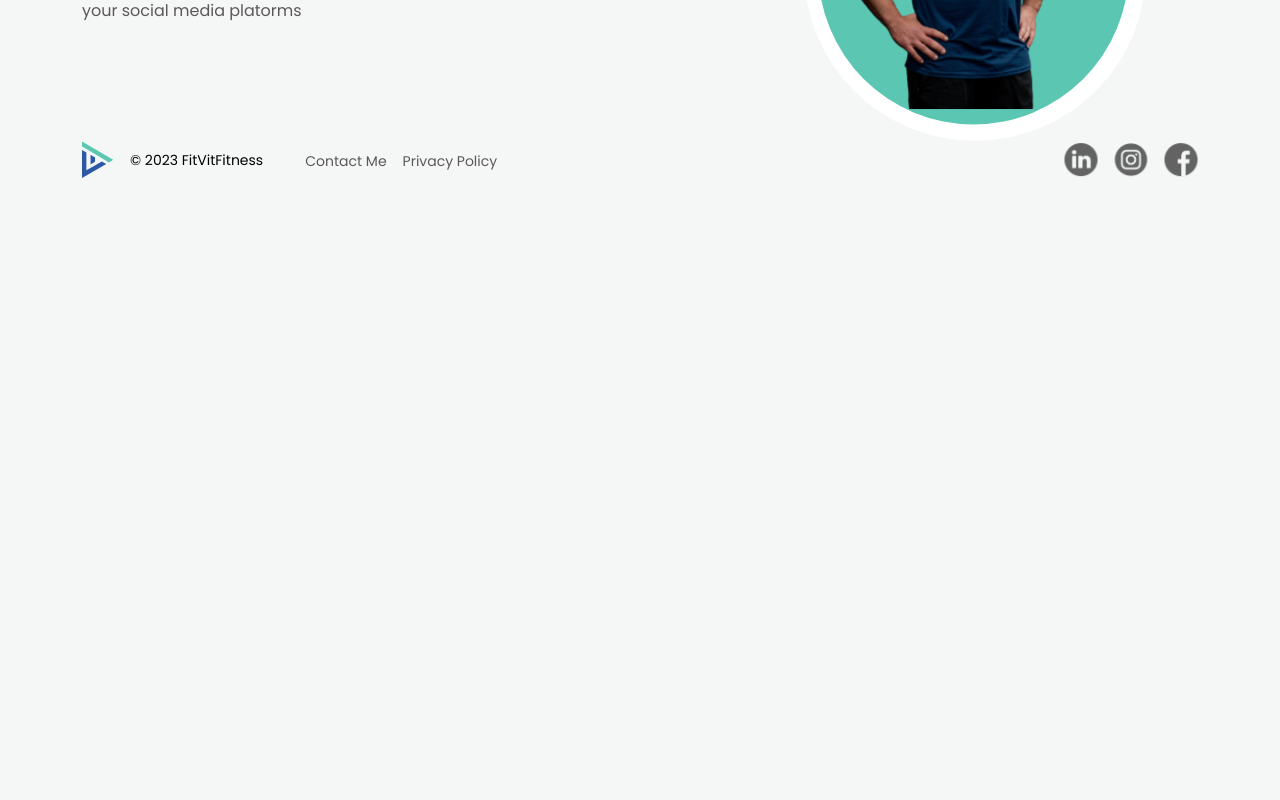
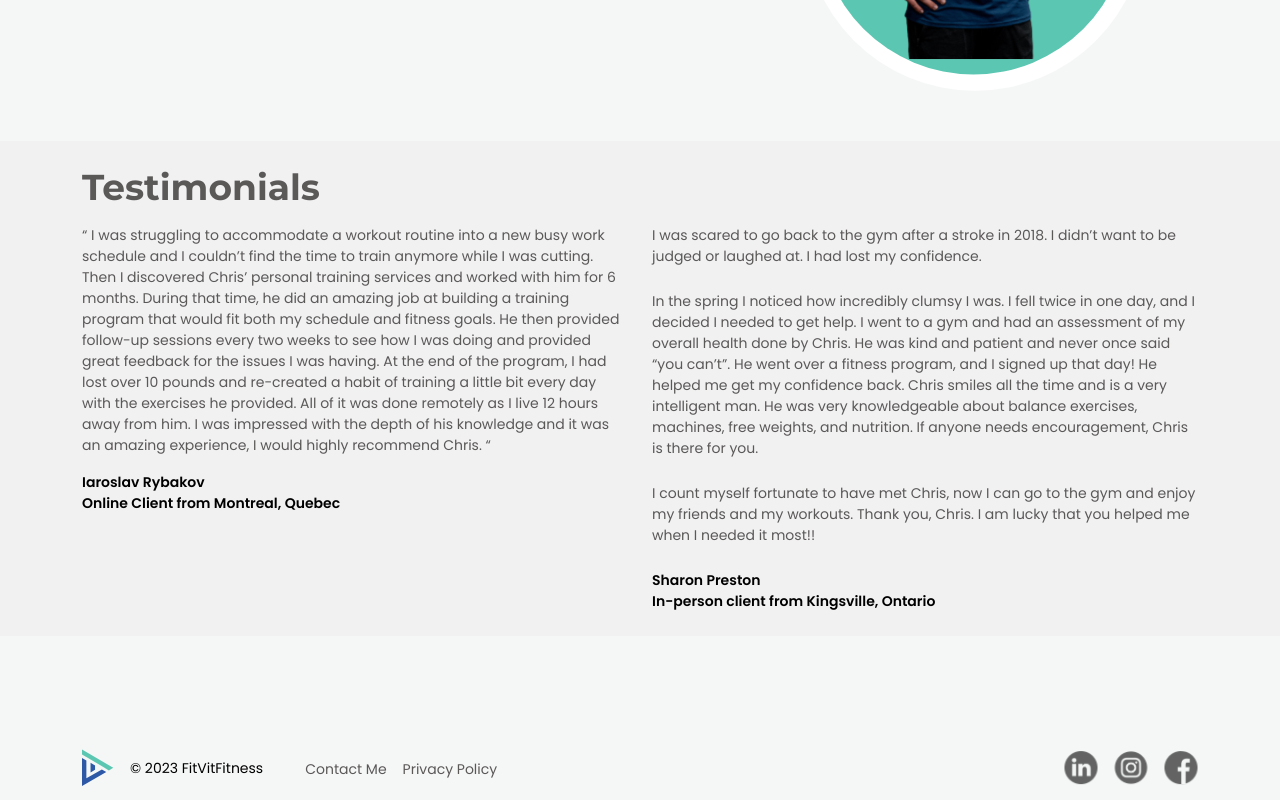
Before and after one commit to JGSolutions/fitvitfitness, a Next.js app: page / in a window 1280 px wide. Shown: the part 784-1584 px from the top of the page. Before the commit the page ends 963 px from the top, so only its background shows below. Built offline with nearby package versions, Linux system fonts and the light colour scheme.

Commit message:
added testimonal section

```diff
--- a/components/footer/Footer.module.css
+++ b/components/footer/Footer.module.css
@@ -1,6 +1,7 @@
 .footer {
     display: flex;
     width: 100%;
+    height: 64px;
     justify-content: space-between;
 }
 
@@ -36,7 +37,7 @@
 @media (max-width: 600px) {
     .footer {
         flex-direction: column;
-        gap: 24px;
+        gap: var(--padding-large);
     }
 
     .menuOptions {
--- a/components/header/header.tsx
+++ b/components/header/header.tsx
@@ -5,7 +5,10 @@ import utilStyles from "../../styles/Utils.module.css";
 
 export default function Header() {
 	return (
-	<header className={styles.header}>
+
+		<header className={`${styles.header}`}>
+			{/* <div className={`container-lg ${styles.header}`}> */}
+
 				<Link href="https://fitvitfitness.com">
 					<div className={styles.logoContainer}>
 						<Image
@@ -27,6 +30,7 @@ export default function Header() {
 						</li>
 					</ul>
 				</nav>
+			{/* </div> */}
 		</header>
 	);
 }
--- a/pages/index.tsx
+++ b/pages/index.tsx
@@ -26,9 +26,9 @@ export default function Home() {
 				<meta name="twitter:creator" content=""></meta>
 			</Head>
 
-			<div className="container-lg">
 				<Header/>
 				<main className={styles.main}>
+					<div className="container-lg">
 						<section className={styles.section}>
 							<div className={`${styles.row} ${styles.headerSection}`}>
 								<h1 className={styles.headerText}>
@@ -59,8 +59,53 @@ export default function Home() {
 								<Image src="/chris-trainer.svg" width={430} height={380} alt="Chris Daoud Trainer" />
 							</div>
 						</section>
+					</div>
+
+					<section className={`${styles.testimonialSection}`}>
+						<div className="container-lg">
+							<div className="row">
+								<div className="col">
+									<h2 className={styles.subTitles}>Testimonials</h2>
+								</div>
+							</div>
+							<div className="row">
+								<div className="col">
+									<p className={styles.text}>
+										“ I was struggling to accommodate a workout routine into a new busy work schedule and I couldn’t find the time
+										to train anymore while I was cutting. Then I discovered Chris’ personal training services and worked with him
+										for 6 months. During that time, he did an amazing job at building a training program that would fit both my schedule
+										and fitness goals. He then provided follow-up sessions every two weeks to see how I was doing and provided great
+										feedback for the issues I was having. At the end of the program, I had lost over 10 pounds and re-created a habit
+										of training a little bit every day with the exercises he provided. All of it was done remotely as I live 12 hours
+										away from him. I was impressed with the depth of his knowledge and it was an amazing experience, I would highly recommend Chris. “
+									</p>
+
+									<div className={styles.from}>
+										<p>Iaroslav Rybakov</p>
+										<p>Online Client from Montreal, Quebec</p>
+									</div>
+								</div>
+								<div className="col">
+									<p className={styles.text}>
+										<p className={utilStyles.textParagraph}>I was scared to go back to the gym after a stroke in 2018.
+										 	I didn’t want to be judged or laughed at. I had lost my confidence.
+										 </p>
+
+										<p className={utilStyles.textParagraph}>In the spring I noticed how incredibly clumsy I was. I fell twice in one day, and I decided I needed to get help. I went to a gym and had an assessment of my overall health done by Chris. He was kind and patient and never once said “you can’t”. He went over a fitness program, and I signed up that day! He helped me get my confidence back. Chris smiles all the time and is a very intelligent man. He was very knowledgeable about balance exercises, machines, free weights, and nutrition. If anyone needs encouragement, Chris is there for you. </p>
+
+										<p className={utilStyles.textParagraph}>I count myself fortunate to have met Chris, now I can go to the gym and enjoy my friends and my workouts. Thank you, Chris. I am lucky that you helped me when I needed it most!! </p>
+
+									</p>
+
+									<div className={styles.from}>
+										<p>Sharon Preston</p>
+										<p>In-person client from Kingsville, Ontario  </p>
+									</div>
+								</div>
+							</div>
+						</div>
+					</section>
 				</main>
-			</div>
 
 			<Footer/>
 		</>
--- a/styles/Home.module.css
+++ b/styles/Home.module.css
@@ -3,6 +3,7 @@
 	flex-direction: column;
 	gap: 50px;
 	margin-top: 100px;
+	margin-bottom: 100px;
 }
 
 .section {
@@ -60,6 +61,25 @@
 	width: 40%;
 }
 
+.testimonialSection {
+	background-color: var(--secondary-background);
+	padding: var(--padding-large) 0;
+}
+
+.testimonialSection .text {
+	font-size: var(--fs-sm);
+	margin-top: var(--padding-medium);
+	font-weight: var(--fw-regular);
+}
+
+.testimonialSection .from {
+	font-size: var(--fs-sm);
+	font-weight: var(--fw-semi-bold);
+	display: flex;
+	margin-top: var(--padding-medium);
+	flex-direction: column;
+}
+
 @media (max-width: 800px) {
 	.section {
 		flex-direction: column;
--- a/styles/globals.css
+++ b/styles/globals.css
@@ -2,6 +2,7 @@
   --primary: #2C58A6;
   --secondary: #5BC7B2;
   --main-background: #F5F7F6;
+  --secondary-background: #F1F1F1;
 
   --ff-primary: "Poppins", sans-serif;
   --ff-secondary: "Montserrat", sans-serif;
```
Lines whose indentation alone changed are shown as unchanged.
